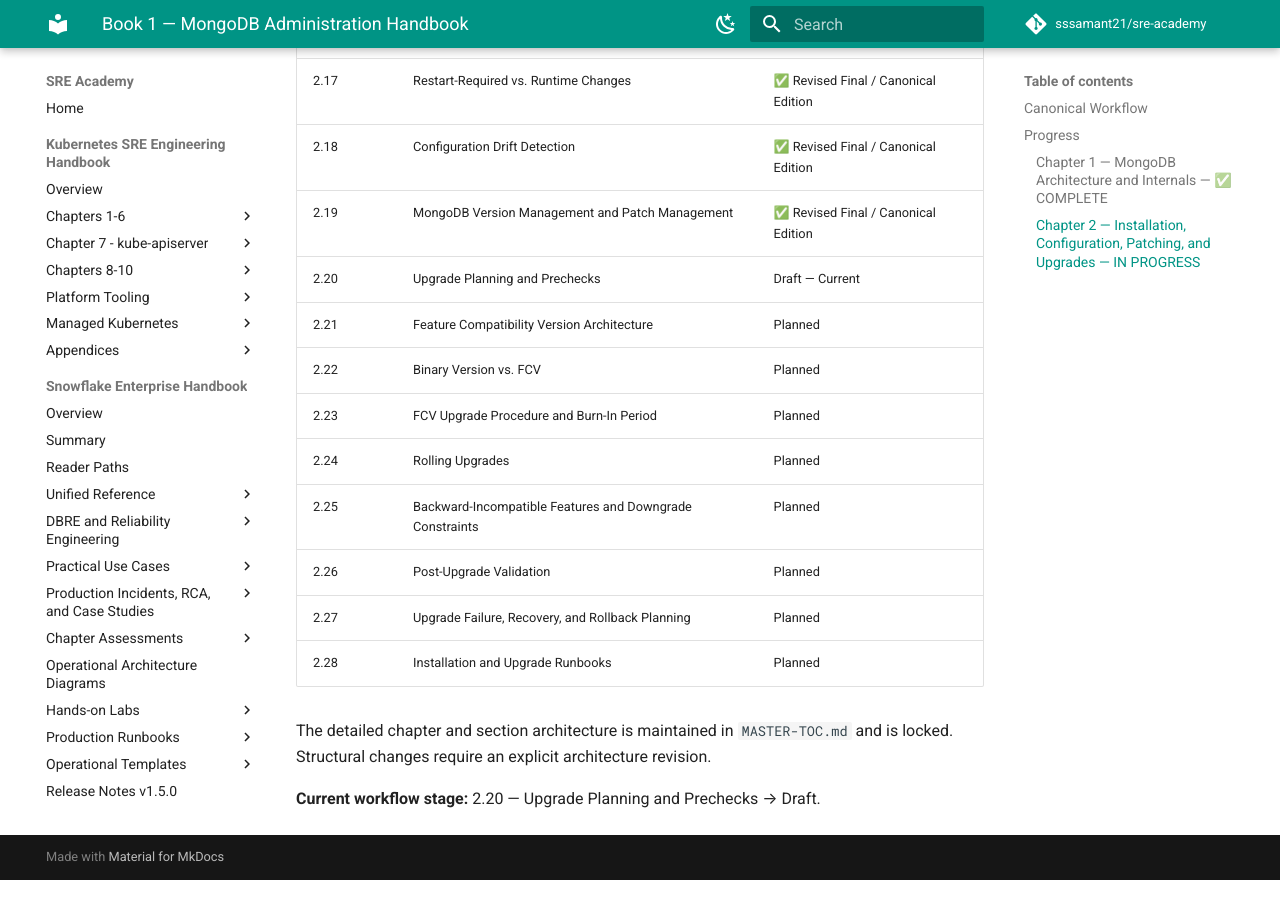
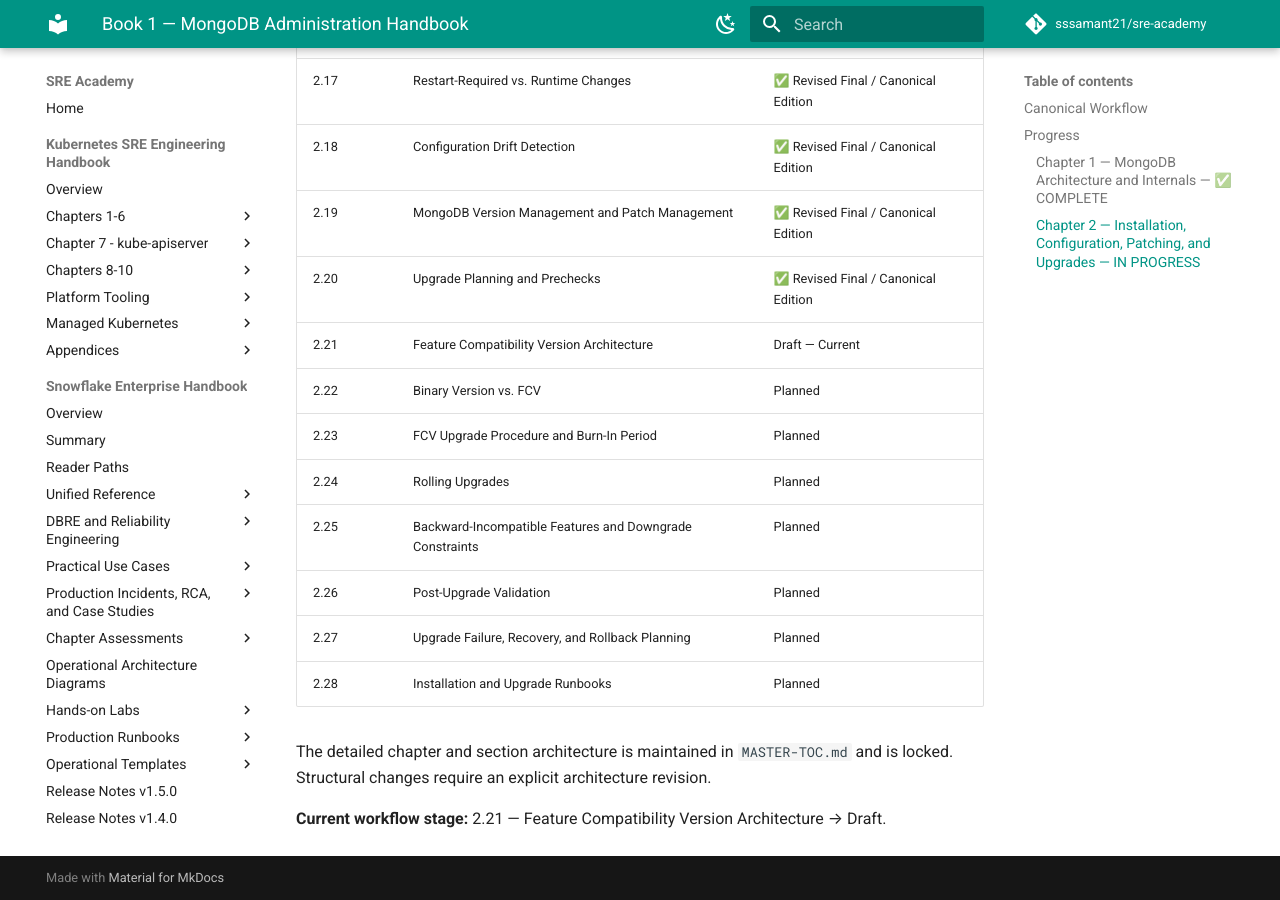
Before and after one commit to sssamant21/sre-academy, an MkDocs documentation site: the page built from docs/books/mongodb/mongodb-administration-handbook/README.md, in a window 1280 px wide and 900 px high, scrolled down 1948 px. Built offline with MkDocs 1.6.1 and Material for MkDocs 9.7.7, drawn with Linux system fonts in a browser that asks for light colours; comment, search, counter and statistics services are not loaded; some of the changed text lies outside the part shown.

Commit message:
docs(mongodb): mark 2.20 canonical and advance to 2.21

```diff
--- a/docs/books/mongodb/mongodb-administration-handbook/README.md
+++ b/docs/books/mongodb/mongodb-administration-handbook/README.md
@@ -42,8 +42,8 @@
 | 2.17 | Restart-Required vs. Runtime Changes | ✅ Revised Final / Canonical Edition |
 | 2.18 | Configuration Drift Detection | ✅ Revised Final / Canonical Edition |
 | 2.19 | MongoDB Version Management and Patch Management | ✅ Revised Final / Canonical Edition |
-| 2.20 | Upgrade Planning and Prechecks | Draft — Current |
-| 2.21 | Feature Compatibility Version Architecture | Planned |
+| 2.20 | Upgrade Planning and Prechecks | ✅ Revised Final / Canonical Edition |
+| 2.21 | Feature Compatibility Version Architecture | Draft — Current |
 | 2.22 | Binary Version vs. FCV | Planned |
 | 2.23 | FCV Upgrade Procedure and Burn-In Period | Planned |
 | 2.24 | Rolling Upgrades | Planned |
@@ -54,4 +54,4 @@
 
 The detailed chapter and section architecture is maintained in `MASTER-TOC.md` and is locked. Structural changes require an explicit architecture revision.
 
-**Current workflow stage:** 2.20 — Upgrade Planning and Prechecks → Draft.
+**Current workflow stage:** 2.21 — Feature Compatibility Version Architecture → Draft.
```
Also changed, not shown: other parts of docs/books/mongodb/mongodb-administration-handbook/README.md (+1 -1 lines).
